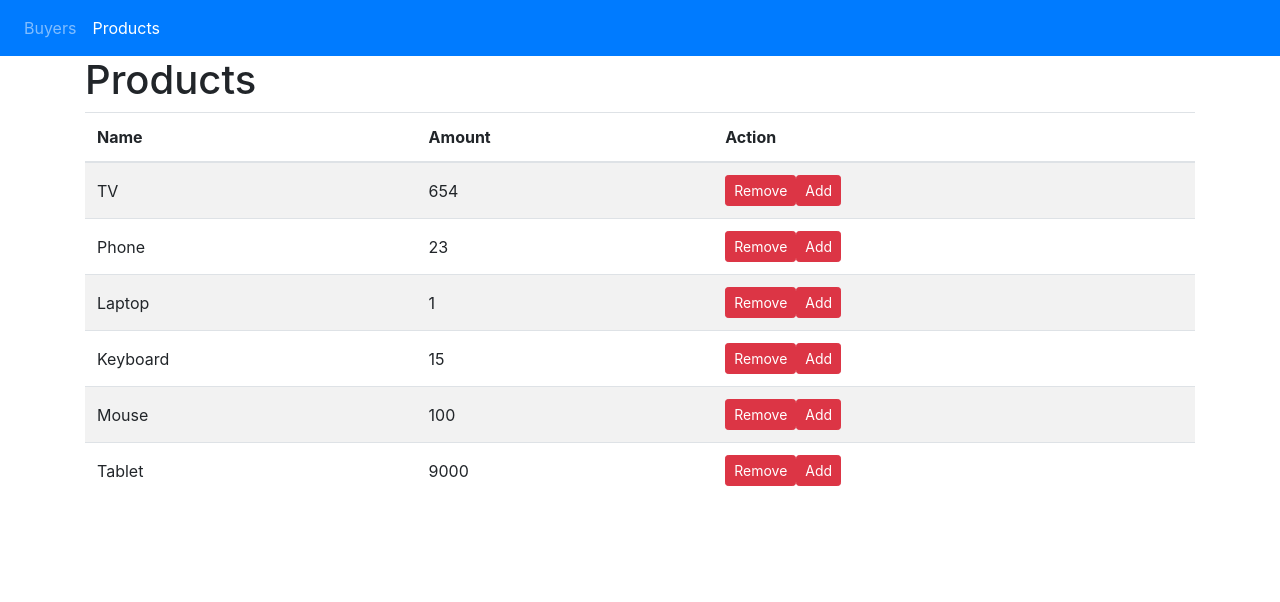
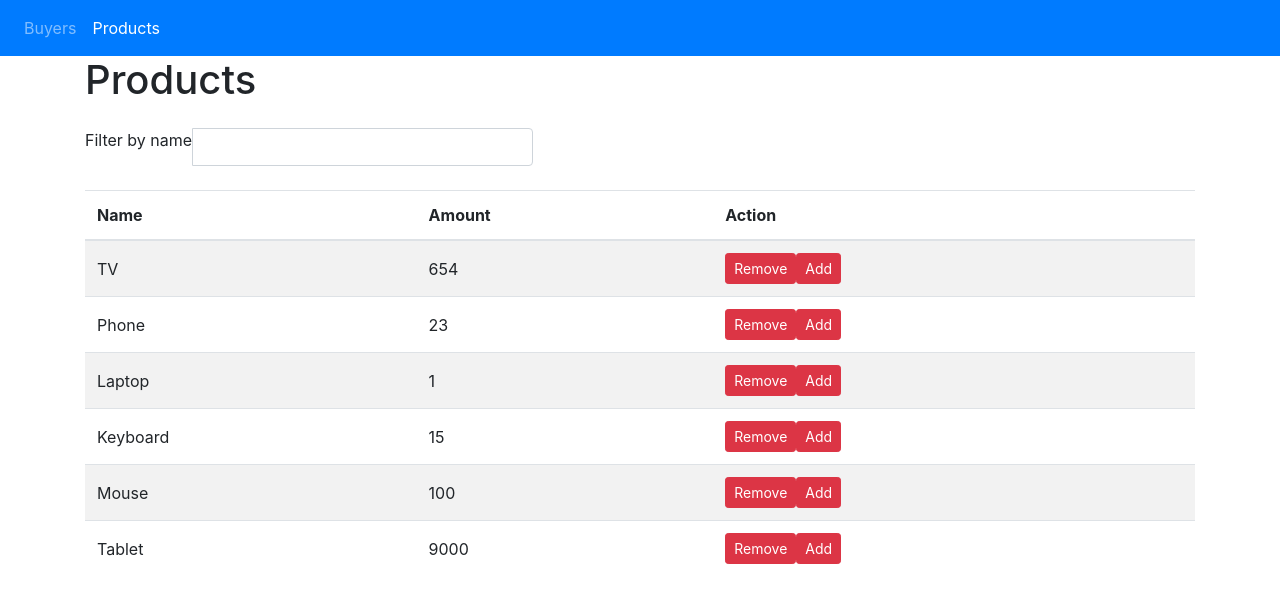
Before and after one commit to racko92/angular_2_web_shop, an Angular app: page /products in a window 1280 px wide. Shown: the top 602 px of the page. Built offline with nearby package versions, Linux system fonts and the light colour scheme.

Commit message:
Zadatak 6: Dodat custom pipe i implementiran pri filtriranju imena Products-a

```diff
--- a/src/app/components/buyers/buyer.ts
+++ b/src/app/components/buyers/buyer.ts
@@ -6,9 +6,9 @@
     firstName: string;
     lastName: string;
     email: string;
-    products: Product;
+    products: Product[];
 
-    constructor(id, firstName: string, lastName: string, email: string, products?: Product){
+    constructor(id, firstName: string, lastName: string, email: string, products?: Product[]){
 
         this.id = id;
         this.firstName = firstName;
--- a/src/app/components/products/products.component.html
+++ b/src/app/components/products/products.component.html
@@ -1,5 +1,8 @@
 <h1>Products</h1>
-
+<div class="input-group col-md-5 pl-0 my-lg-4 my-2">
+  <span class="input-group-addon">Filter by name</span>
+  <input [(ngModel)]="filter" type="text" class="form-control"/>
+</div>
 <table class="table table-striped">
   <thead>
     <tr>
@@ -9,12 +12,8 @@
     </tr>
   </thead>
   <tbody>
-    <tr *ngFor="let product of products">
-      <td class="align-middle">
-        <a >
-          {{ product.name }}
-        </a>
-      </td>
+    <tr *ngFor="let product of products | customfilter: 'name' : filter">
+      <td class="align-middle">{{ product.name }}</td>
       <td class="align-middle">{{ product.amount }}</td>
       <td>
         <button class="btn btn-danger btn-sm" (click)="remove(product)">Remove</button>
--- a/src/app/components/products/products.component.ts
+++ b/src/app/components/products/products.component.ts
@@ -6,9 +6,11 @@
   selector: 'app-products',
   templateUrl: './products.component.html',
 })
+
 export class ProductsComponent{
 
   public products: any[];
+  private filter: string = '';
 
   constructor(private productsService: ProductsService) {
     this.products = productsService.getProducts();
--- /dev/null
+++ b/src/app/shared/pipes/filter.pipe.ts
@@ -0,0 +1,12 @@
+import { Pipe, PipeTransform } from '@angular/core';
+
+@Pipe({
+  name: 'customfilter'
+})
+export class FilterPipe implements PipeTransform {
+
+  transform(items: any[], field: string, value: string): any {
+    return items.filter(item => item[field].indexOf(value) !== -1);
+  }
+
+}
--- a/src/app/shared/services/products-service.service.ts
+++ b/src/app/shared/services/products-service.service.ts
@@ -7,6 +7,7 @@
 
 export class ProductsService {
 
+  private filter: string = '';
 
   private products = [
     new Product(1, 'TV', '654'),
--- a/src/app/shared/shared.module.ts
+++ b/src/app/shared/shared.module.ts
@@ -2,17 +2,21 @@
 import { CommonModule } from '@angular/common';
 import { BuyersService } from './services/buyers-service.service';
 import { ProductsService } from './services/products-service.service';
+import { FilterPipe } from './pipes/filter.pipe';
 
 @NgModule({
   imports: [
     CommonModule
   ],
   declarations: [
-
+    FilterPipe
   ],
   providers: [
     BuyersService,
     ProductsService
+  ],
+  exports: [
+    FilterPipe
   ]
 })
 export class SharedModule { }
```
